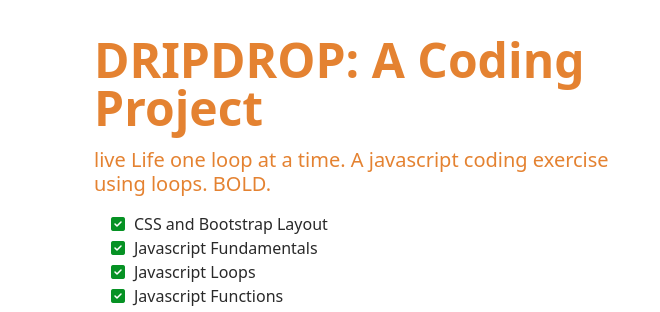
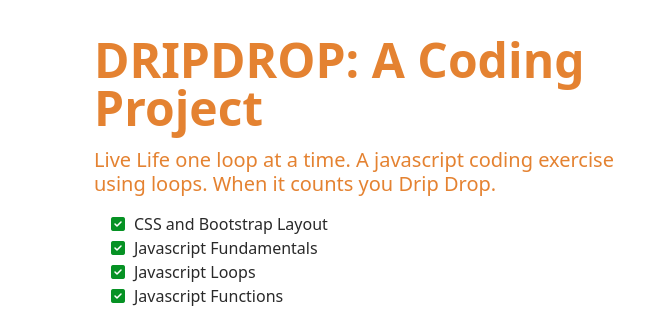
Before and after one commit to Altheahanson/DripDrop, a plain HTML site: page index.html in a window 1280 px wide. Shown: the part 60-372 px from the top of the page, 0-660 px from the left. Drawn offline with nearby package versions, Linux system fonts and the light colour scheme.

Commit message:
updated the project description on the main page

```diff
--- a/index.html
+++ b/index.html
@@ -54,8 +54,8 @@
           <div class="row g-5 py-5 row-cols-1 row-cols-lg-2">
               <div class="col order-last order-lg-first">
                     <h1 class="display-5 fw-bold lh-1 mb-3"> DRIPDROP: A Coding Project </h1>
-                    <h4 class="lead"> live Life one loop at a time. A javascript coding exercise using loops.
-                        <strong>BOLD.</strong>
+                    <h4 class="lead"> Live Life one loop at a time. A javascript coding exercise using loops.
+                        When it counts you Drip Drop.
                     </h4>
                     <ul class="fa-ul pt-2 checklist">
                        <li><span class="fa-li"><i class="fas fa-check-square"></i></span>CSS and Bootstrap Layout</li>
```
